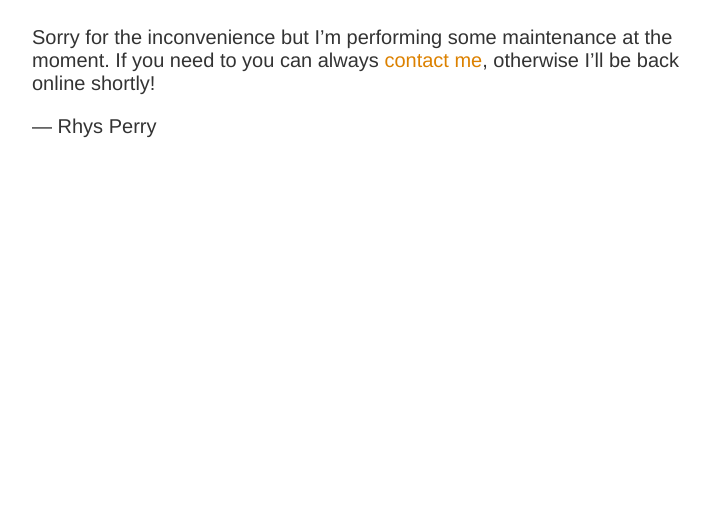
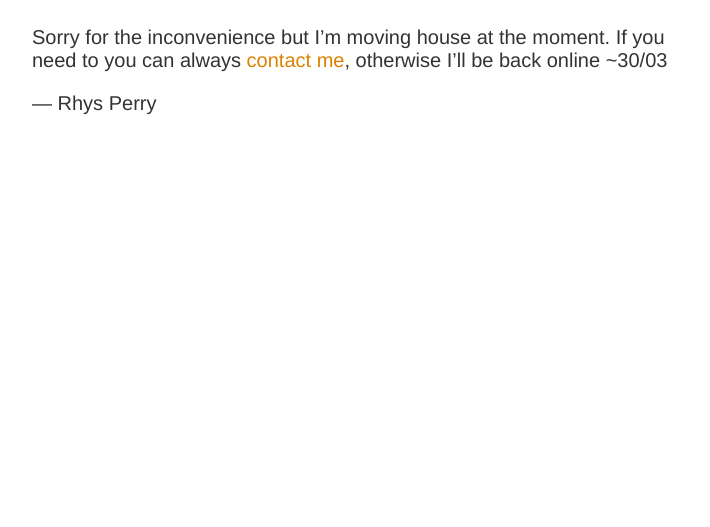
Before and after one commit to rhysperry111/SimpleDownPage, a plain HTML site: page index.html in a window 1280 px wide. Shown: the part 273-800 px from the top of the page, without its empty margins (283-993 px from the left). Drawn offline with Linux system fonts and the light colour scheme.

Commit message:
Update page for new downtime reason

```diff
--- a/index.html
+++ b/index.html
@@ -16,7 +16,7 @@
 <article>
     <h1>I&rsquo;ll be back soon!</h1>
     <div>
-        <p>Sorry for the inconvenience but I&rsquo;m performing some maintenance at the moment. If you need to you can always <a href="mailto:rhysperry111@gmail.com">contact me</a>, otherwise I&rsquo;ll be back online shortly!</p>
+        <p>Sorry for the inconvenience but I&rsquo;m moving house at the moment. If you need to you can always <a href="mailto:rhysperry111@gmail.com">contact me</a>, otherwise I&rsquo;ll be back online &#126;30/03</p>
         <p>&mdash; Rhys Perry</p>
     </div>
 </article>
```
